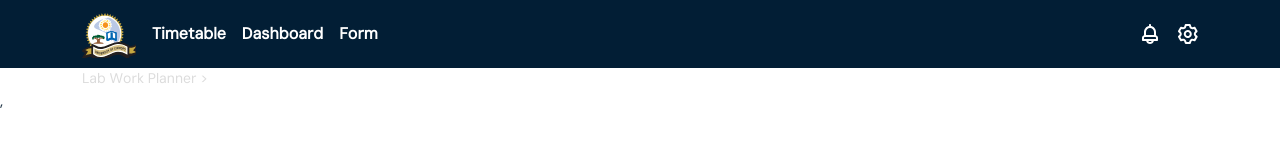
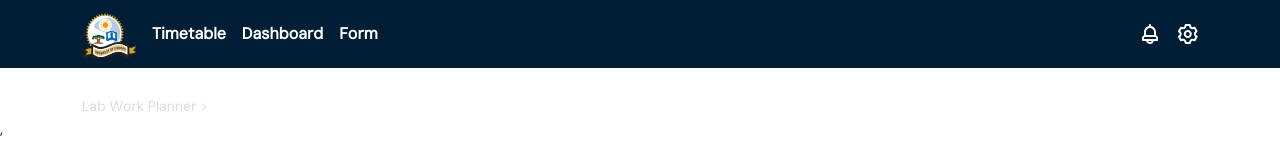
Before and after one commit to mothibimalebana/lab-work-planner, a React (Vite) app: page / in a window 1280 px wide. Shown: the top 167 px of the page. Built offline with nearby package versions, Linux system fonts and the light colour scheme.

Commit message:
style: added margin top of 7

```diff
--- a/src/components/Header.tsx
+++ b/src/components/Header.tsx
@@ -1,7 +1,7 @@
 const Header = () => {
     const page = window.location.pathname.slice(1)
     return(
-        <div className="header px-[5.12rem]">
+        <div className="header px-[5.12rem] mt-7">
             <div className="breadCrumbs">
                 <h3 className={`text-black text-[0.875rem]`}><span className="text-[#DCDCDC]">{`Lab Work Planner >`}</span> { page } </h3>
             </div>
```
